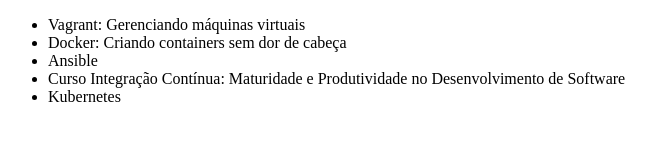
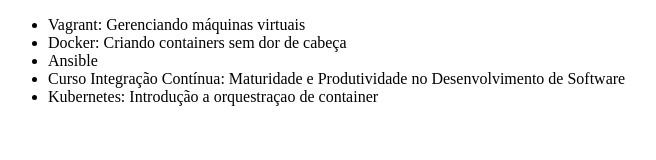
Before and after one commit to devdesignerstudio/github-controle-de-versao, a plain HTML site: page index.html in a window 1280 px wide. Shown: the whole page, without its empty margins (0-656 px from the left). Drawn offline with Linux system fonts and the light colour scheme.

Commit message:
Alterando o nome do curso de Kubernetes

```diff
--- a/index.html
+++ b/index.html
@@ -13,7 +13,7 @@
         Curso Integração Contínua: Maturidade e Produtividade no Desenvolvimento
         de Software
       </li>
-      <li>Kubernetes</li>
+      <li>Kubernetes: Introdução a orquestraçao de container</li>
     </ul>
   </body>
 </html>
```
